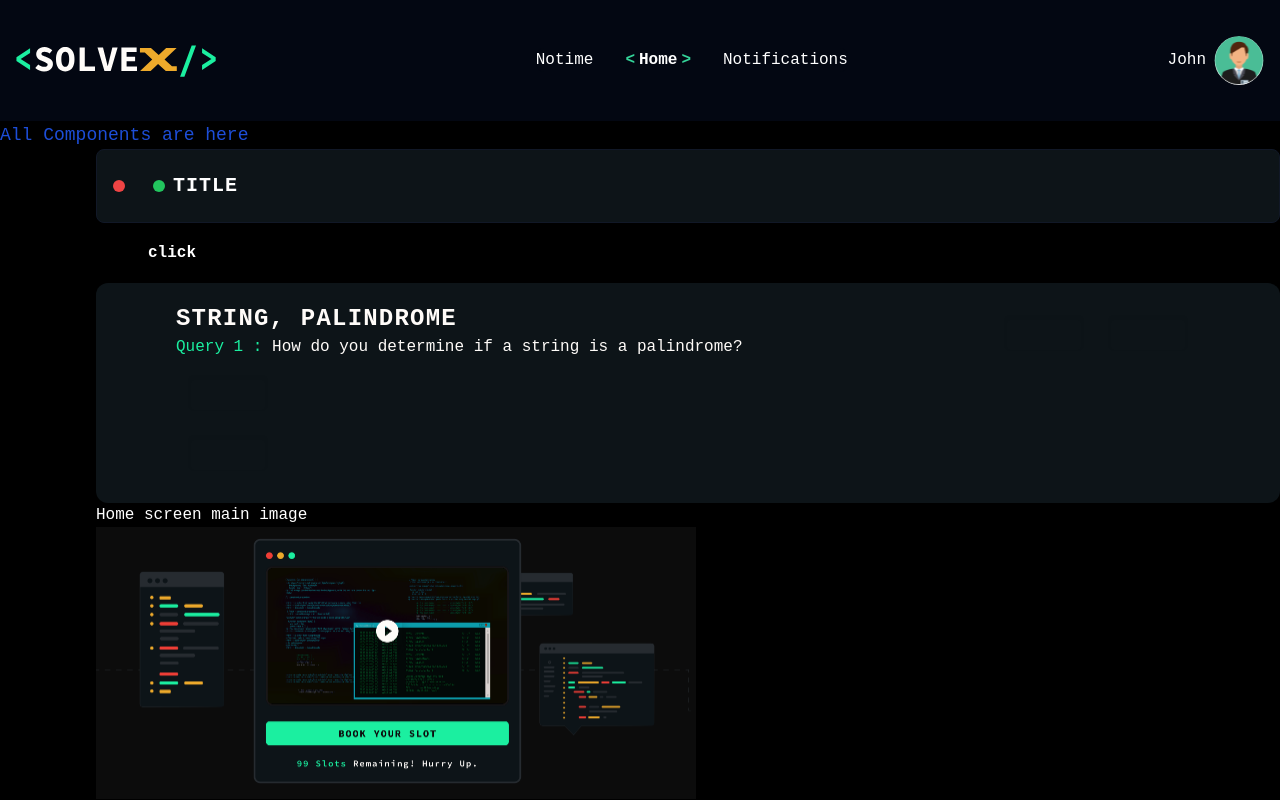
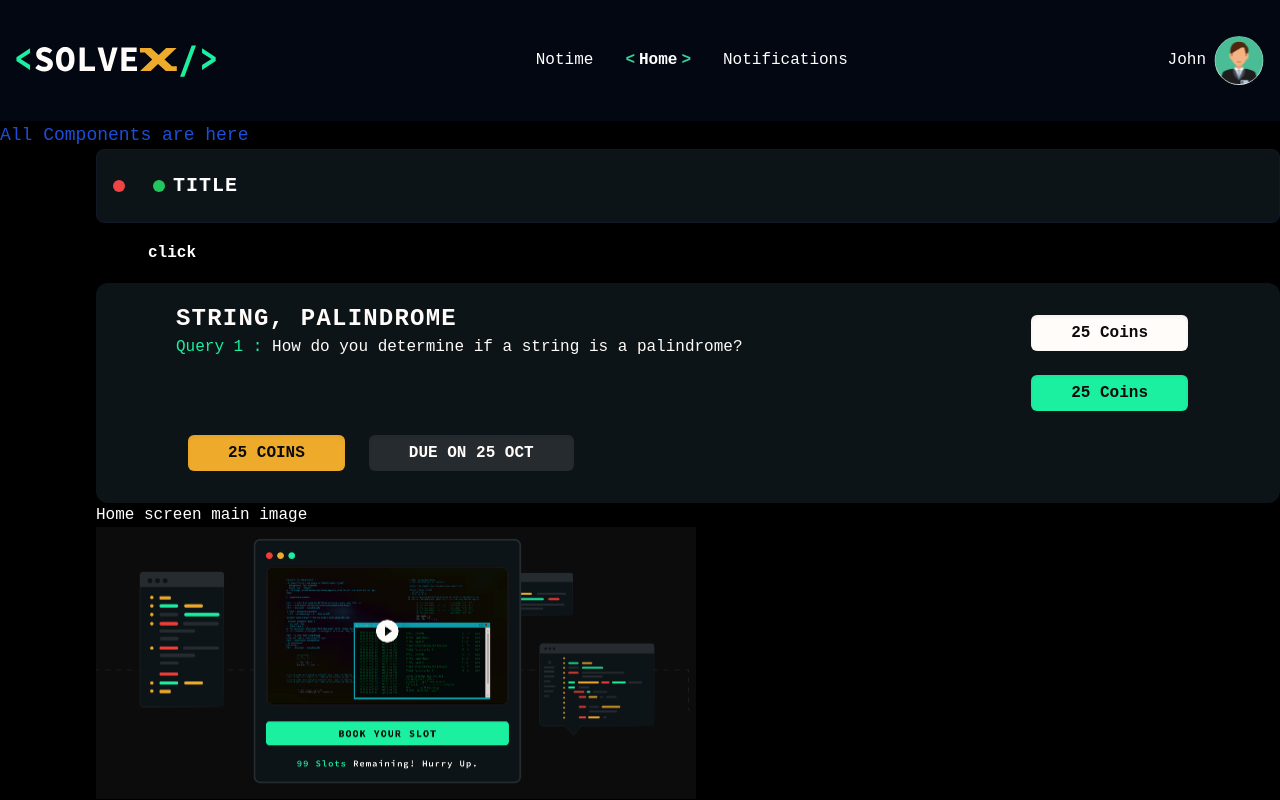
Before and after one commit to DareDevilStudios/notime-solve-x, a Next.js app: page /componentsDisplay in a window 1280 px wide. Shown: the top 800 px of the page. Built offline with nearby package versions, Linux system fonts and the light colour scheme.

Commit message:
buttom solve

```diff
--- a/src/common/components/Common_Button.jsx
+++ b/src/common/components/Common_Button.jsx
@@ -8,7 +8,7 @@ const Common_Button = ({textcolour,colour,children}) => {
 
 
 
-        <button className={`${colour} py-1 px-10 m-3 h-9 rounded-md font-semibold text-white shadow-inner`}>{children}</button>
+        <button className={`${colour} py-1 px-10 m-3 h-9 rounded-md font-semibold ${textcolour} shadow-inner`}>{children}</button>
 
 
     </div>
--- a/src/common/components/Question_box.jsx
+++ b/src/common/components/Question_box.jsx
@@ -14,15 +14,15 @@ const QuestionBox = () => {
           <p><span className='text-[#1BEFA0]  pt-8'>Query 1 :</span> <span className='text-[#FFFCF9]'>How do you determine if a string is a palindrome? </span></p>
         </div>
 
-        <div className='flex flex-row'>
-          <Common_Button />
-          <Common_Button />
+        <div className='flex flex-col'>
+          <Common_Button textcolour="text-[#0C0C0C]" colour={"bg-[#FFFCF9]"} children={"25 Coins"} />
+          <Common_Button textcolour="text-[#0C0C0C]" colour={"bg-[#1BEFA0]"} children={"25 Coins"}/>
         </div>
       </div>
-      <div className='flex flex-col'>
-        <Common_Button textcolour="white" colour={"bg-[]"} children={""} />
+      <div className='flex flex-row'>
+        <Common_Button textcolour="text-[#0C0C0C]" colour={"bg-[#EEAA2B]"} children={"25 COINS"} />
 
-        <Common_Button />
+        <Common_Button textcolour="text-[#FFFCF9]" colour={"bg-[#262B30]"} children={"DUE ON 25 OCT"}  />
       </div>
 
 
```
